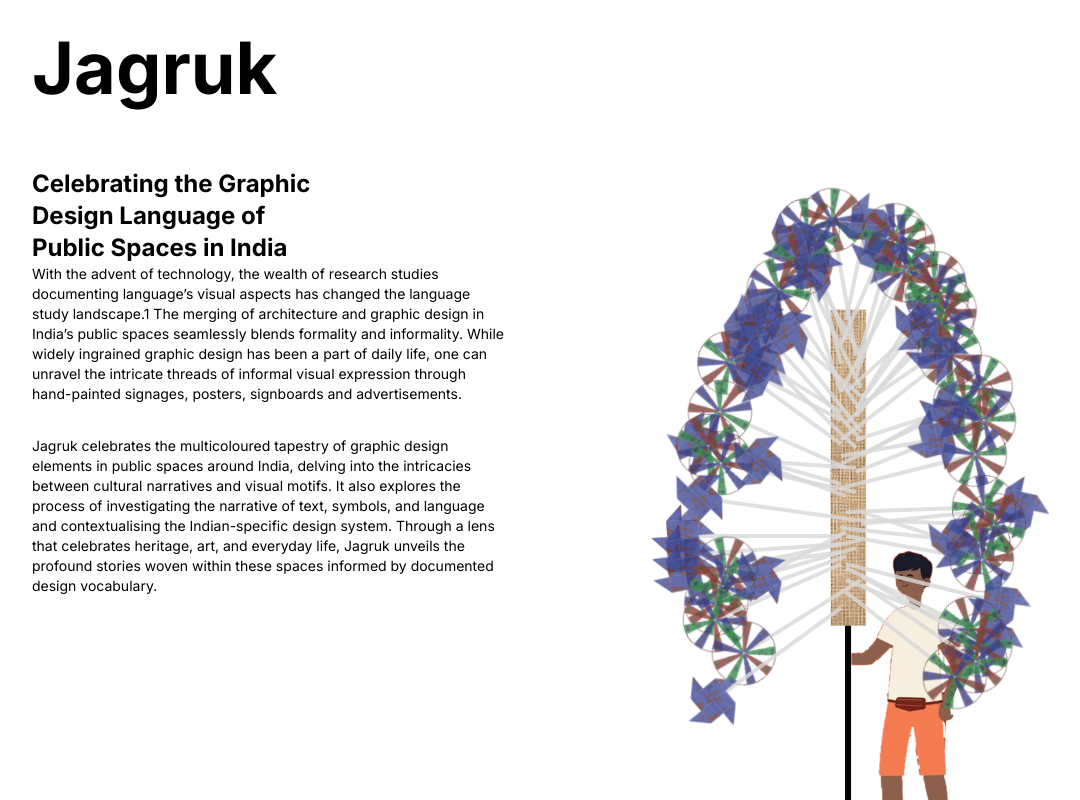
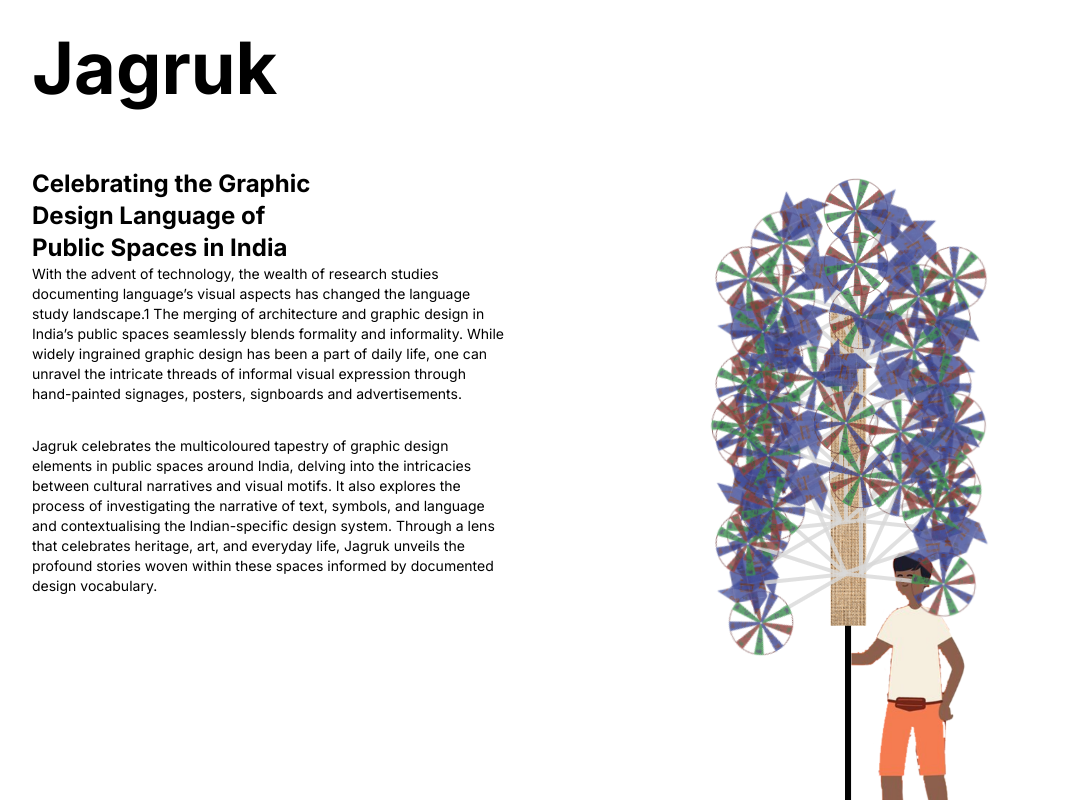
Before and after one commit to rajeshwar1993/Pinwheel, a Next.js app: page / in a window 1280 px wide. Shown: the top 800 px of the page, without its empty margins (0-1080 px from the left). Built offline with nearby package versions, Linux system fonts and the light colour scheme.

Commit message:
another arrangement approach

```diff
--- a/src/initalValues.ts
+++ b/src/initalValues.ts
@@ -12,7 +12,7 @@ export enum Duration {
 
 export const XPosVariation = [5, -5, 10, -10]
 
-export const StickLength = [100, 140, 160, 140]
+export const StickLength = [50, 70, 90, 110]
 
 export enum XVals {
   X1 = 30,
@@ -21,7 +21,7 @@ export enum XVals {
   X4 = 0,
 }
 export enum LeaningRange {
-  min = 0,
+  min = -120,
   max = 120,
 }
 
--- a/src/utils.ts
+++ b/src/utils.ts
@@ -11,30 +11,39 @@ import {
   StickLength,
 } from './initalValues'
 
+const batch = 6
+const batchSize = PinwheelData.length / batch
+
 export const pinwheelData = (rect: DOMRect): WheelData[] => {
   if (PinwheelData.length === 0) return []
+
+  let currentBatch = 1
+
   const durations = [Duration.D1, Duration.D2, Duration.D3, Duration.D4]
 
-  const intervalSize = Math.ceil((rect.height - 100) / PinwheelData.length)
+  const intervalSize = Math.ceil(rect.height / batch)
 
   const angleInterval = Math.ceil(
-    (LeaningRange.max - LeaningRange.min) / PinwheelData.length
+    (LeaningRange.max - LeaningRange.min) / batchSize
   )
 
   const positionX = Math.ceil(rect.width / 2)
+  console.log(rect.height, angleInterval, intervalSize)
 
   const wheels: WheelData[] = PinwheelData.map((p, index) => {
     const randomIndex = Math.trunc(Math.random() * 4)
 
-    const dir = index % 2 === 0 ? Leaning.Left : Leaning.Right
     const wheel = randomIndex % 2 === 0 ? PW1 : PW2
     const duration = durations[randomIndex]
-    const pwheight = screen.width > 768 ? 190 : 100
-    const positionY = intervalSize * index - pwheight + 100
-    const leaning =
-      dir === Leaning.Left
-        ? angleInterval * index * -1 - 10
-        : angleInterval * index + 10
+    const pwheight = screen.width > 768 ? 150 : 100
+    const positionY = intervalSize * currentBatch - pwheight
+    const leaning = LeaningRange.min + angleInterval * (index % batchSize)
+    console.log('positionY:', positionY, 'leaning:', leaning)
+
+    if ((index + 1) % batchSize === 0) {
+      console.log(currentBatch, index)
+      currentBatch++
+    }
 
     const wheelData: WheelData = {
       id: index,
@@ -42,7 +51,7 @@ export const pinwheelData = (rect: DOMRect): WheelData[] => {
       positionY,
       leaning,
       duration,
-      stickLength: StickLength[randomIndex],
+      stickLength: 100,
       openImg: p.openImg,
       wheel,
       isChosen: false,
```
